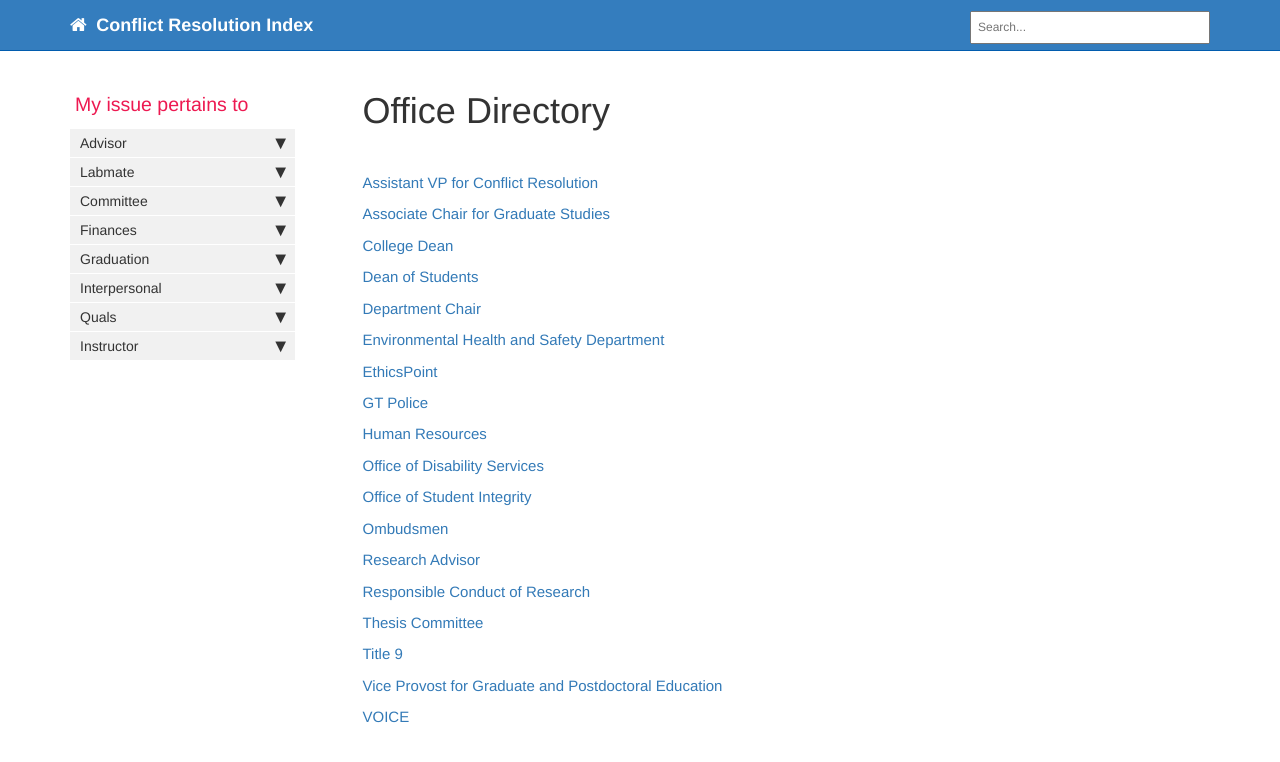
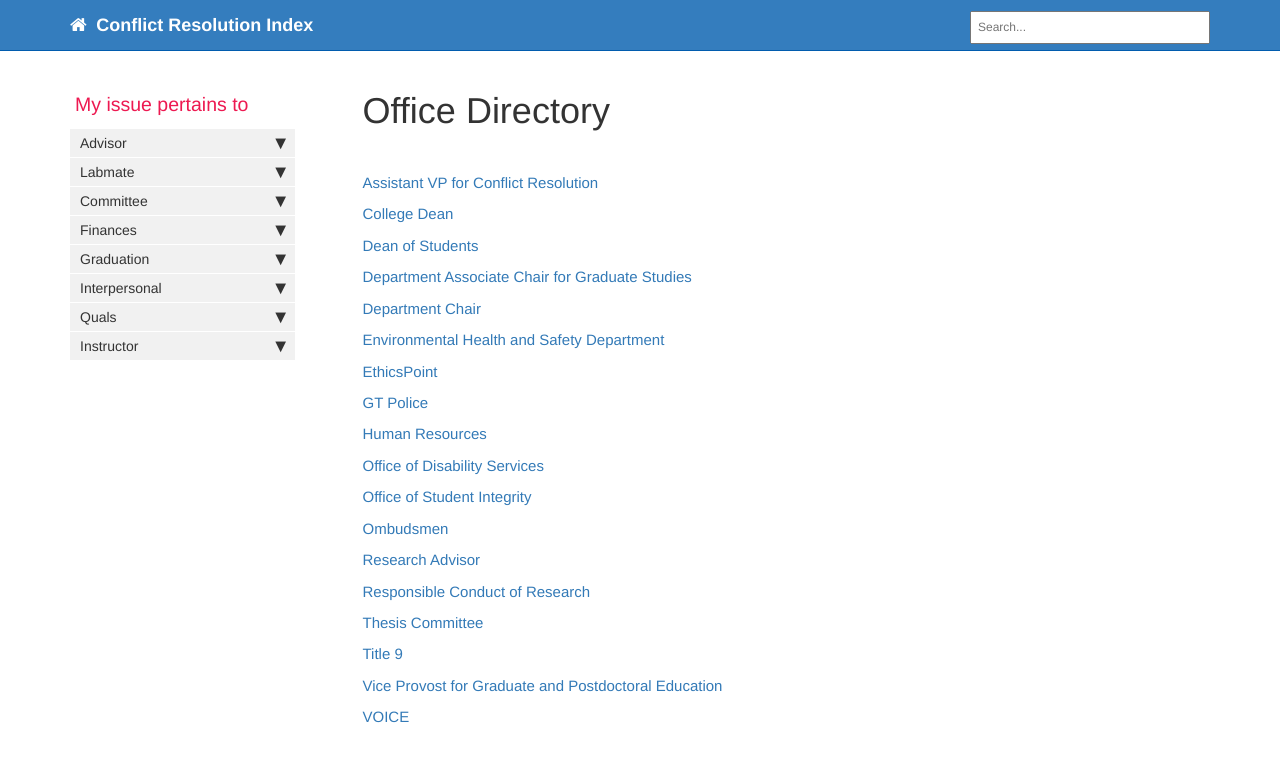
Before and after one commit to dnicks35/CRNT, a Jekyll site: the page built from pages/mydoc/offices/office_directory.md, in a window 1280 px wide. Shown: the top 762 px of the page. Built offline with Jekyll 4.4.1, drawn with Linux system fonts in a browser that asks for light colours; comment, search, counter and statistics services are not loaded.

Commit message:
Add files via upload

```diff
--- a/pages/mydoc/offices/office_directory.md
+++ b/pages/mydoc/offices/office_directory.md
@@ -11,9 +11,9 @@ folder: mydoc
 <p>&nbsp;</p>
 
 <p><a href="vice_provost_conflict_resolution.html">Assistant VP for Conflict Resolution</a></p>
-<p><a href="associate_chair.html">Associate Chair for Graduate Studies</a></p>
 <p><a href="dean_of_college.html">College Dean</a></p>
 <p><a href="dean_students.html">Dean of Students</a></p>
+<p><a href="associate_chair.html">Department Associate Chair for Graduate Studies</a></p>
 <p><a href="department_chair.html">Department Chair</a></p>
 <p><a href="ehs.html">Environmental Health and Safety Department</a></p>
 <p><a href="ethicspoint.html">EthicsPoint</a></p>
```
